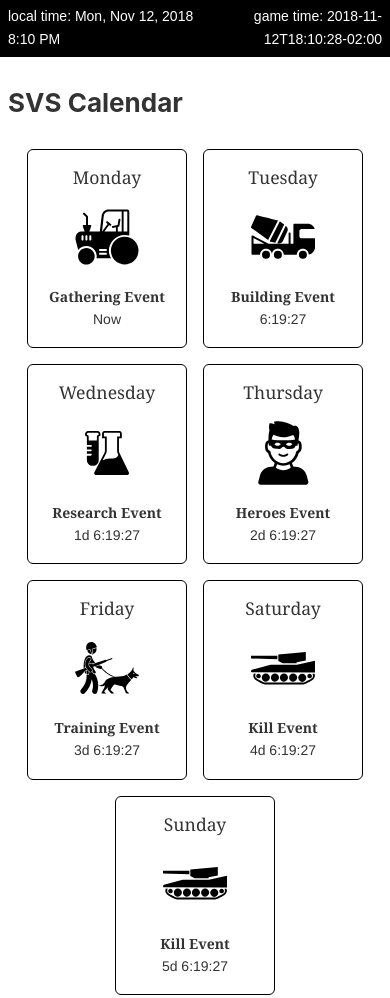
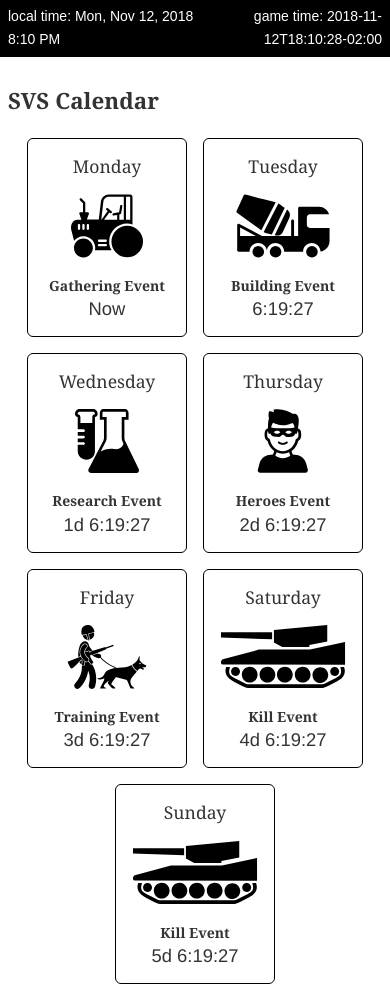
Before and after one commit to phuongy/svs, a Gatsby site: page / in a window 390 px wide. Built offline with nearby package versions, Linux system fonts and the light colour scheme; Gatsby itself is replaced by a stand-in of ours.

Commit message:
responsive tweaks

```diff
--- a/src/components/layout.css
+++ b/src/components/layout.css
@@ -243,13 +243,12 @@ h2 {
   padding-left: 0;
   padding-right: 0;
   padding-top: 0;
-  margin-bottom: 1.45rem;
+  margin-bottom: 1rem;
   color: inherit;
-  font-family: -apple-system, BlinkMacSystemFont, Segoe UI, Roboto, Oxygen,
-    Ubuntu, Cantarell, Fira Sans, Droid Sans, Helvetica Neue, sans-serif;
+  font-family: georgia, serif;
   font-weight: bold;
   text-rendering: optimizeLegibility;
-  font-size: 1.62671rem;
+  font-size: 1.4rem;
   line-height: 1.1;
 }
 h3 {
--- a/src/components/svs.js
+++ b/src/components/svs.js
@@ -110,10 +110,15 @@ const Event = styled.div`
   display: flex;
   flex-direction: column;
   font-size: .875rem;
-  margin: 0.5rem;
-  min-width: 10rem;
-  padding: 1rem;
+  margin: 0.33rem;
+  min-width: 9rem;
+  padding: 1rem 0.5rem;
   text-align: center;
+
+  @media (min-width: 360px) {
+    margin: 0.5rem;
+    min-width: 10rem;
+  }
 `;
 
 const Name = styled.div`
@@ -125,16 +130,26 @@ const Icon = styled.div`
   align-items: center;
   display: flex;
   justify-content: center;
-  height: 4rem;
+  height: 2.5rem;
   margin-bottom: 1rem;
+
+  @media (min-width: 360px) {
+    height: 4rem;
+  }
+
+  svg {
+    object-fit: contain;
+    height: 100%;
+    width: 100%;
+  }
 `;
 
 const Day = styled.div`
   font-size: 1.1rem;
-  /* font-weight: 600; */
   margin-bottom: 1rem;
 `;
 
 const Duration = styled.div`
   font-family: Helvetica, Arial, sans-serif;
+  font-size: 1.15rem;
 `;
```
